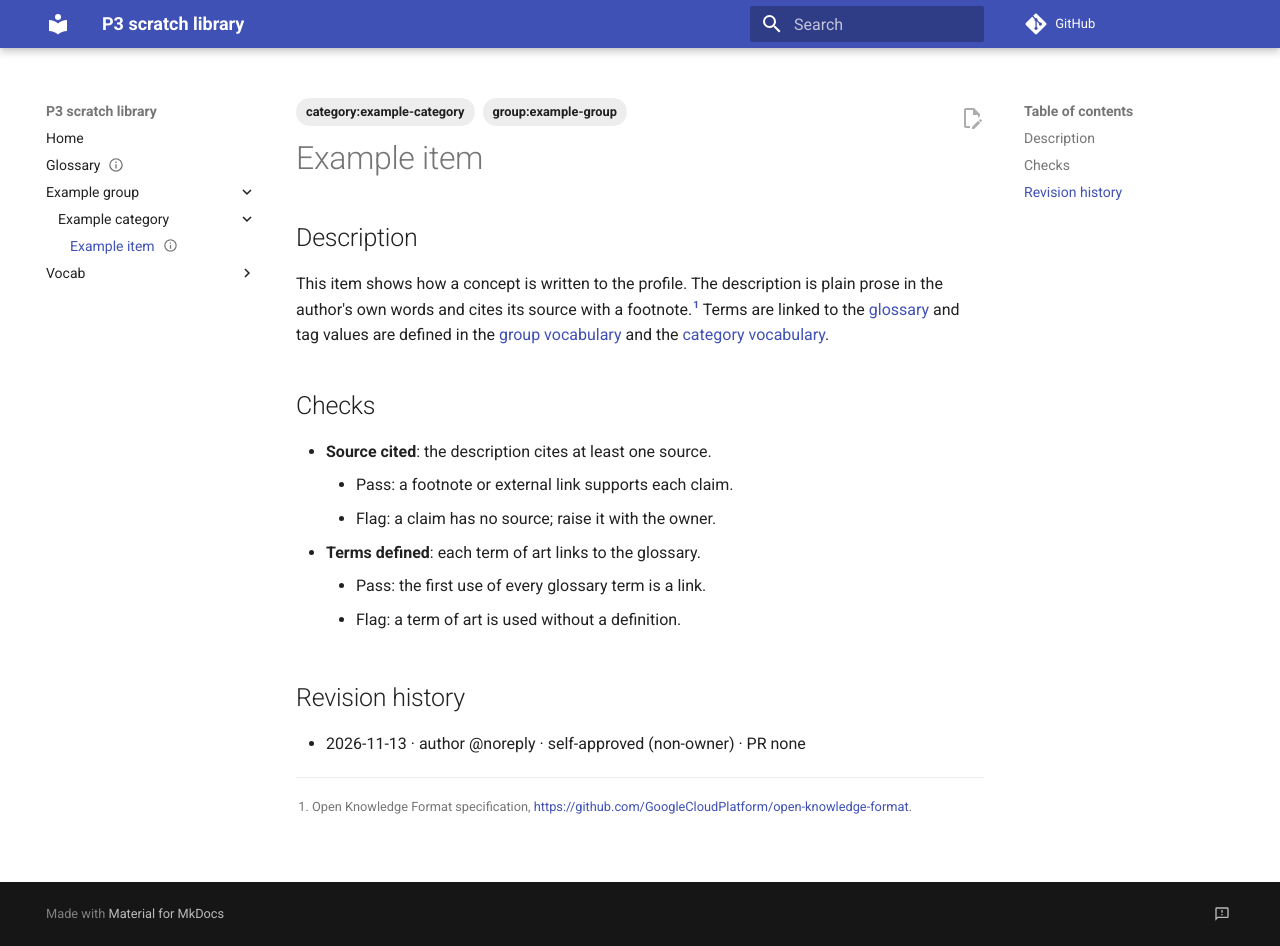
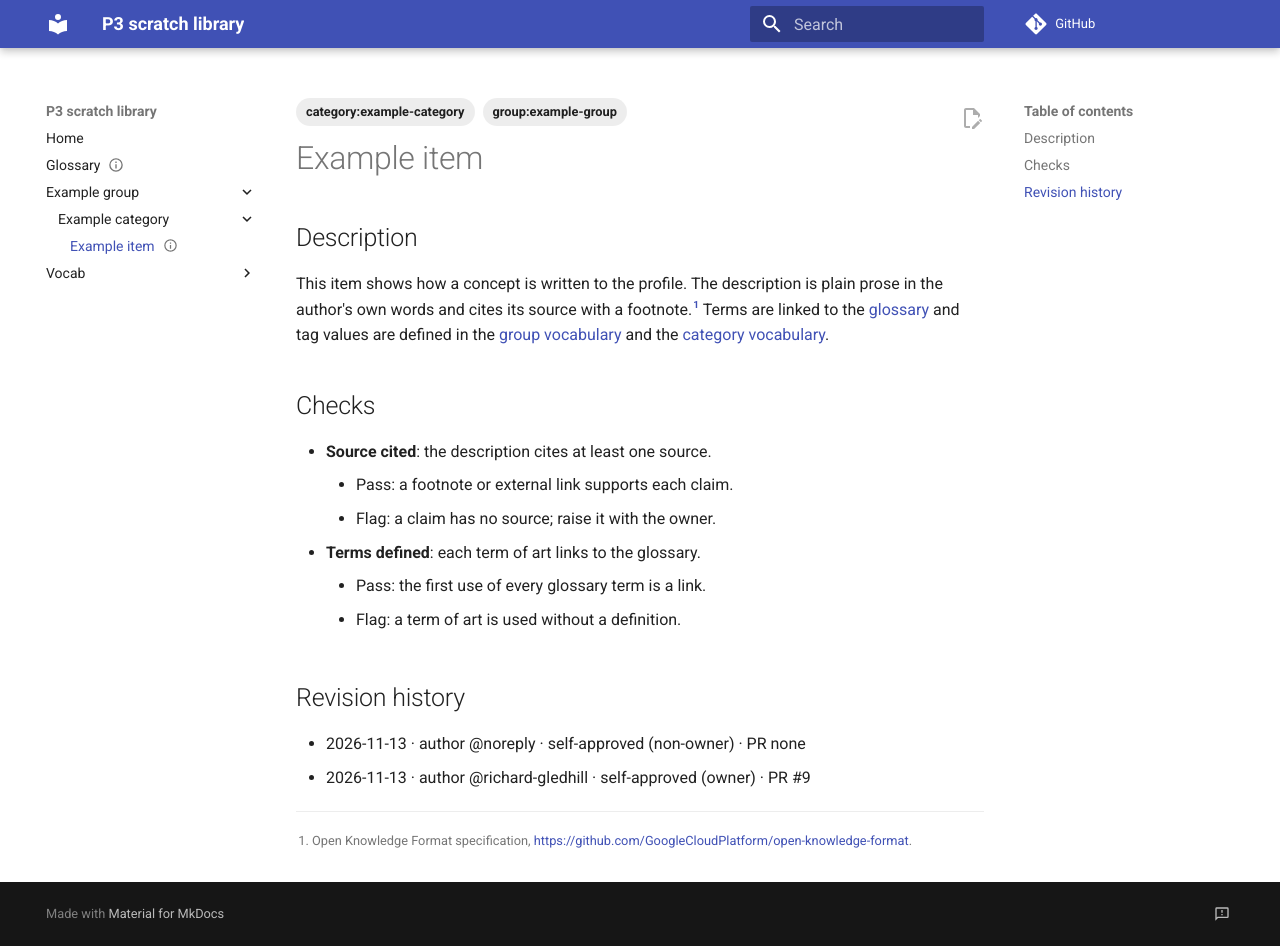
Before and after one commit to open-renewables-sandbox/p3-scratch-github, an MkDocs documentation site: the page built from knowledge/example-group/example-category/example-item.md, in a window 1280 px wide and 946 px high. Built offline with MkDocs 1.6.1 and Material for MkDocs 9.7.7, drawn with Linux system fonts in a browser that asks for light colours; comment, search, counter and statistics services are not loaded.

Commit message:
Record revision history
Revision-Bot: true

```diff
--- a/knowledge/example-group/example-category/example-item.md
+++ b/knowledge/example-group/example-category/example-item.md
@@ -27,6 +27,7 @@ This item shows how a concept is written to the profile. The description is plai
 <!-- Maintained by CI. Do not edit. -->
 
 - 2026-11-13 · author @noreply · self-approved (non-owner) · PR none
+- 2026-11-13 · author @richard-gledhill · self-approved (owner) · PR #9
 
 
 [^1]: Open Knowledge Format specification, <https://github.com/GoogleCloudPlatform/open-knowledge-format>.
```
